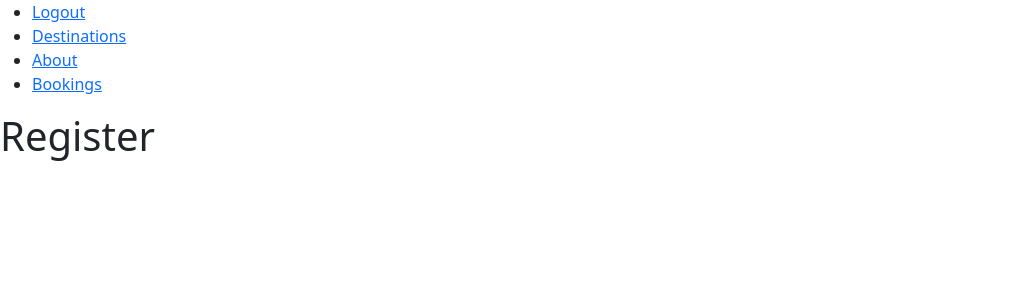
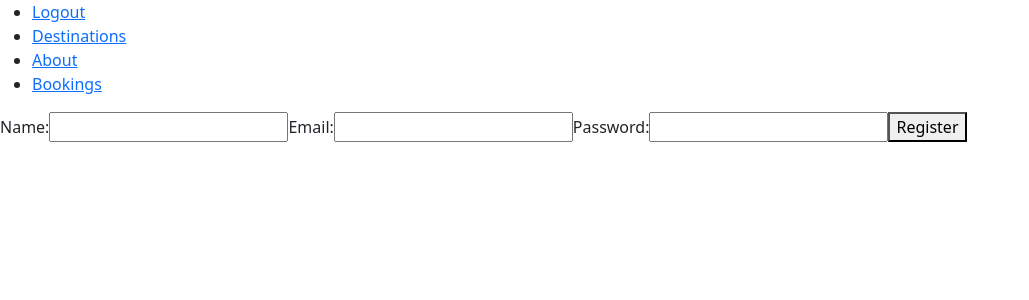
Before and after one commit to bryan93m/Roam_With_Us, a React (Create React App) app in the folder client/: page /register in a window 1280 px wide. Shown: the top 300 px of the page, without its empty margins (0-1029 px from the left). Built offline with nearby package versions, Linux system fonts and the light colour scheme; no server answers.

Commit message:
register user

```diff
--- a/client/src/pages/Register.js
+++ b/client/src/pages/Register.js
@@ -1,10 +1,54 @@
-import React from 'react'
+import React, {useState} from 'react'
+import {useNavigate} from 'react-router-dom'
+import axios from 'axios'
 
 const Register = () => {
+  const [formData, setFormData] = useState({
+    name: '',
+    email: '',
+    password: '',
+  })
+  const navigate = useNavigate()
+
+  const {name, email, password} = formData
+
+  function handleSubmit(e){
+    e.preventDefault()
+    const user = {
+      name,
+      email,
+      password
+    }
+    axios.post('/users', user)
+    .then(res => {
+      navigate('/')
+    })
+  }
+
+
+  function handleChange(e){
+    const {name, value} = e.target
+    setFormData({...formData, [name]: value})
+  }
+
+
+
+
+
+
+
   return (
-    <div>
-        <h1>Register</h1>
-    </div>
+    <>
+      <form onSubmit={handleSubmit}>
+        <label htmlFor="name">Name:</label>
+        <input type='text' name='name' value={name} onChange={handleChange} />
+        <label htmlFor="email">Email:</label>
+        <input type='text' name='email' value={email} onChange={handleChange} />
+        <label htmlFor="password">Password:</label>
+        <input type='password' name='password' value={password} onChange={handleChange} />
+        <button type='submit'>Register</button>
+      </form>
+    </>
   )
 }
 
```
Also changed, not shown: client/src/App.js (line endings or trailing spaces).
